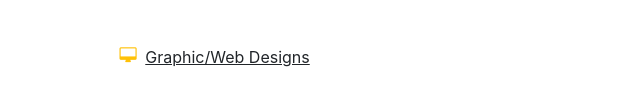
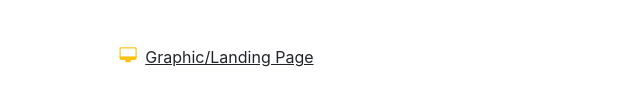
Before and after one commit to Joenielyap/aboutniel, a website with bundled scripts: page index.html in a window 1280 px wide. Shown: the part 5393-5499 px from the top of the page, 209-849 px from the left. Built offline with nearby package versions, Linux system fonts and the light colour scheme; files whose address does not match are found by name; a web font is replaced by a local one.

Commit message:
add text projects description.html

```diff
--- a/index.html
+++ b/index.html
@@ -307,7 +307,7 @@
           <ul class="fa-ul mb-0">
             <li>
               <i class="fa-li fa fa-desktop text-warning"></i>
-             <p style="text-decoration:underline; cursor: pointer; display: inline-block;" data-toggle="modal" data-target="#exampleModalCenter">Graphic/Web Designs</p>
+             <p style="text-decoration:underline; cursor: pointer; display: inline-block;" data-toggle="modal" data-target="#exampleModalCenter">Graphic/Landing Page</p>
             </li>
 
           </ul>
```
